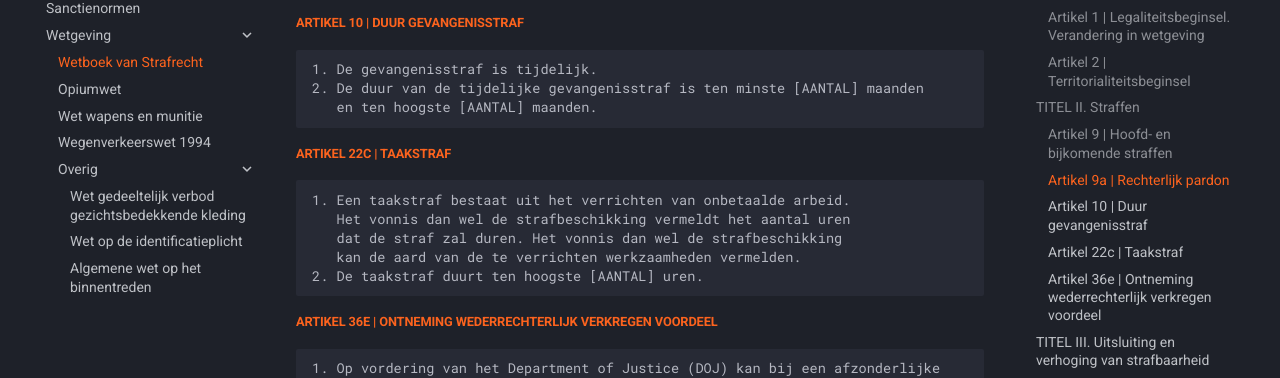
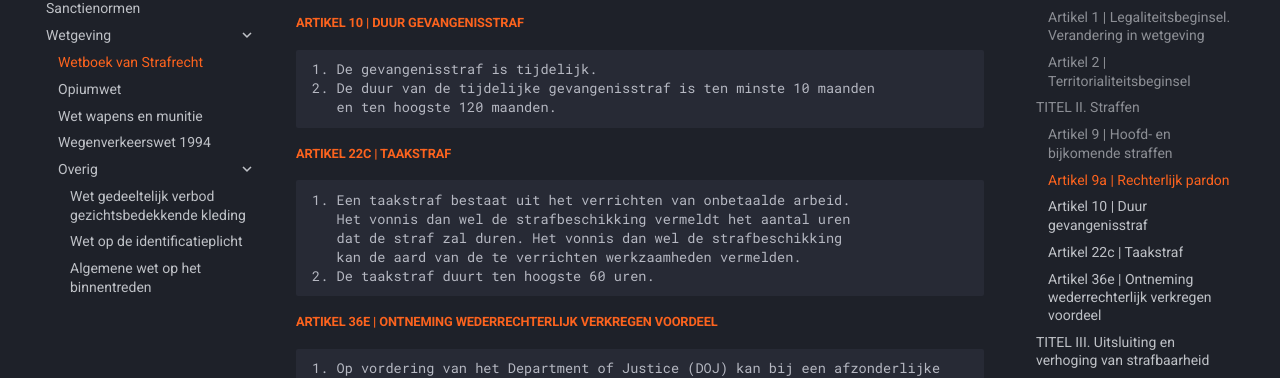
Before and after one commit to NLDenny/wetboek, an MkDocs documentation site: the page built from docs/sr.md, in a window 1280 px wide and 900 px high, scrolled down 751 px. Shown: the part 181-559 px from the top of the window. Built offline with MkDocs 1.6.1 and Material for MkDocs 9.7.7, drawn with Linux system fonts in a browser that asks for light colours.

Commit message:
Update sr.md

````diff
--- a/docs/sr.md
+++ b/docs/sr.md
@@ -43,8 +43,8 @@ bepalen dat geen straf of maatregel zal worden opgelegd.
 #####<span style="color: #fc631e;">Artikel 10 | Duur gevangenisstraf</span>
 ```
 1. De gevangenisstraf is tijdelijk.
-2. De duur van de tijdelijke gevangenisstraf is ten minste [AANTAL] maanden
-   en ten hoogste [AANTAL] maanden.
+2. De duur van de tijdelijke gevangenisstraf is ten minste 10 maanden
+   en ten hoogste 120 maanden.
 ```
 
 #####<span style="color: #fc631e;">Artikel 22c | Taakstraf</span>
@@ -53,7 +53,7 @@ bepalen dat geen straf of maatregel zal worden opgelegd.
    Het vonnis dan wel de strafbeschikking vermeldt het aantal uren
    dat de straf zal duren. Het vonnis dan wel de strafbeschikking
    kan de aard van de te verrichten werkzaamheden vermelden.
-2. De taakstraf duurt ten hoogste [AANTAL] uren.
+2. De taakstraf duurt ten hoogste 60 uren.
 ```
 
 <!-- NIET VAN TOEPASSING IGNITE
````
